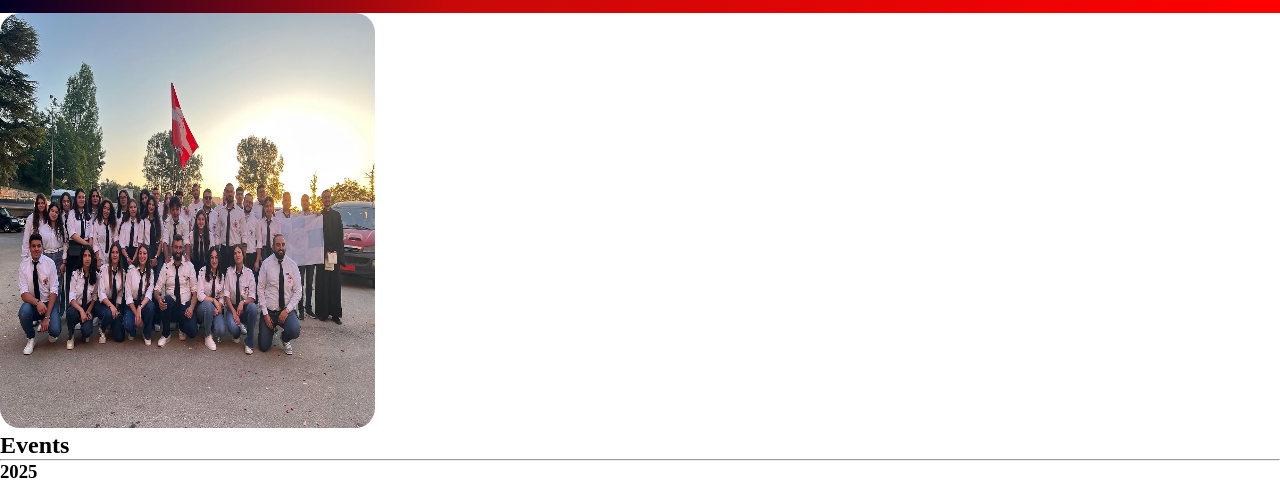
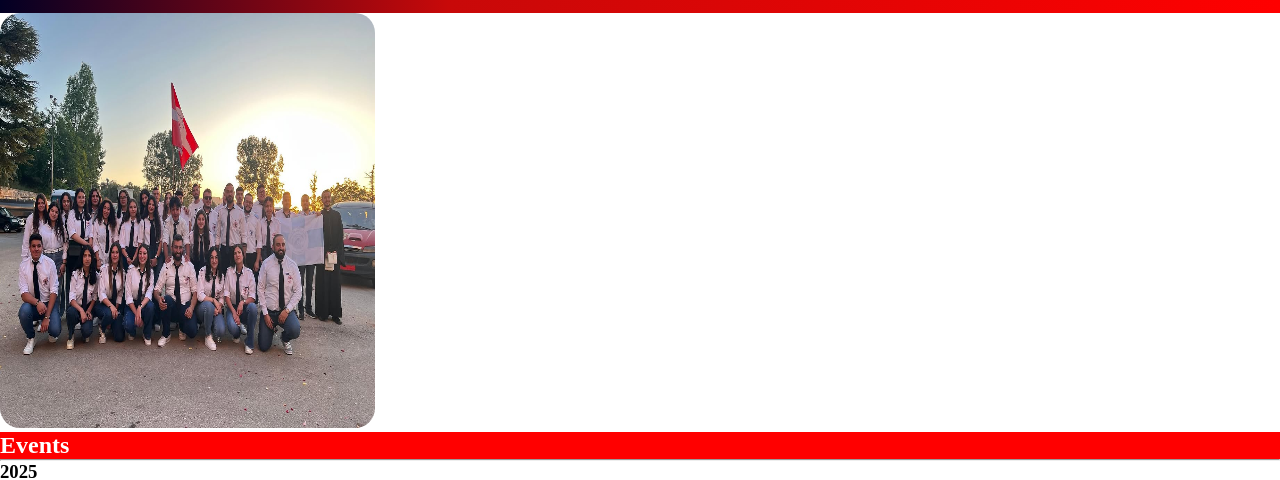
Before and after one commit to RoBat-1/tala2e3-jebbe, a plain HTML site: page hadshit.html in a window 1280 px wide. Shown: the part 51-531 px from the top of the page. Drawn offline with Linux system fonts and the light colour scheme.

Commit message:
Update hadshit.html

```diff
--- a/hadshit.html
+++ b/hadshit.html
@@ -29,7 +29,7 @@
 </nav>
   <img src="501062816_18156312802365642_8555359271504651275_n.jpeg" style= "width: 375px; height: 415px; border-radius: 20px;"  >
 
-  <h2>Events</h2>
+  <h2 style="color:white; background-color:red;">Events</h2>
 <hr>
 <h3><b>2025</b></h3>
 
```
